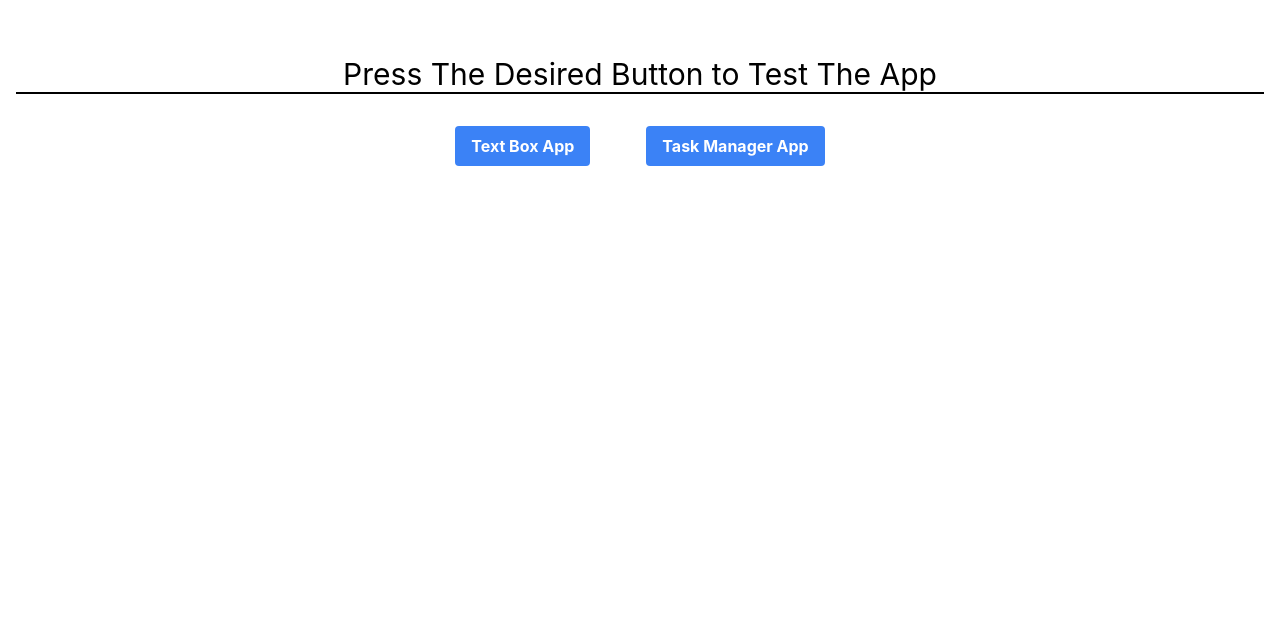
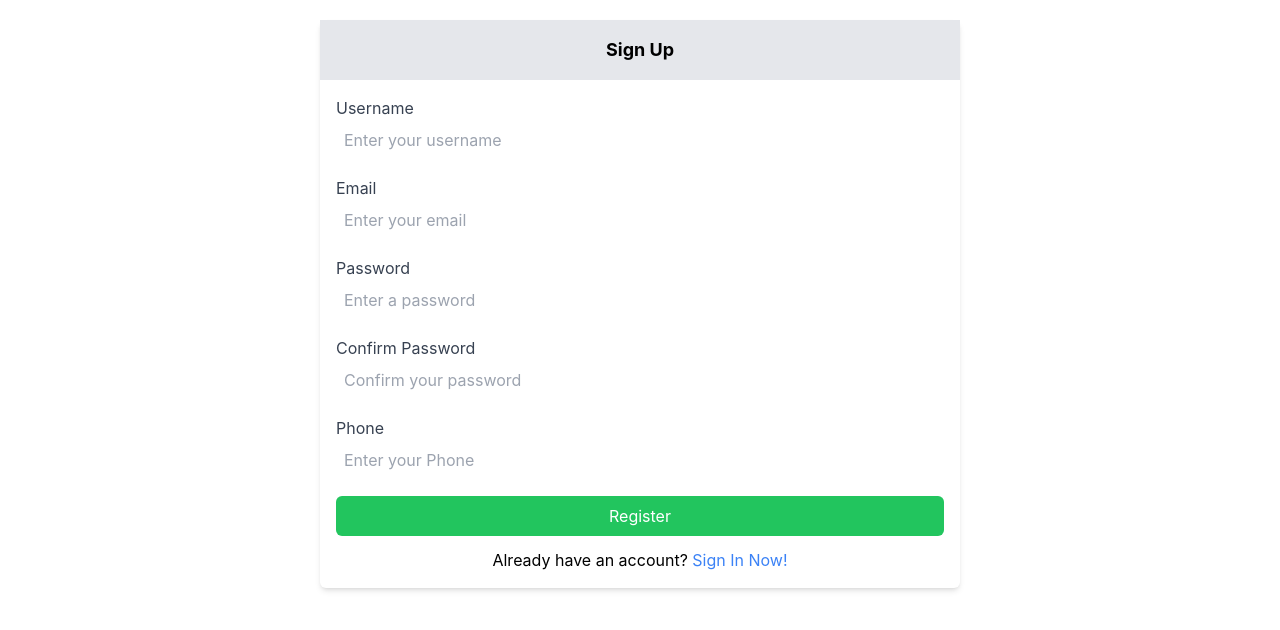
Before and after one commit to coder-saim/41_react_lab, a React (Create React App) app: page / in a window 1280 px wide. Shown: the top 630 px of the page. Built offline with nearby package versions, Linux system fonts and the light colour scheme.

Commit message:
register route added

```diff
--- a/package.json
+++ b/package.json
@@ -6,6 +6,7 @@
     "@testing-library/jest-dom": "^5.17.0",
     "@testing-library/react": "^13.4.0",
     "@testing-library/user-event": "^13.5.0",
+    "axios": "^1.6.8",
     "react": "^18.2.0",
     "react-dom": "^18.2.0",
     "react-router-dom": "^6.22.3",
--- a/src/App.js
+++ b/src/App.js
@@ -1,4 +1,5 @@
 import HomePage from "./components/HomePage";
+import Register from "./components/Register";
 import TaskManager from "./components/TaskManager";
 import TextBox from "./components/TextBox";
 import { Routes, Route, Navigate } from "react-router-dom";
@@ -6,7 +7,8 @@ import { Routes, Route, Navigate } from "react-router-dom";
 function App() {
   return (
     <Routes>
-      <Route path="/" element={<HomePage />} />
+      <Route path="/homepage" element={<HomePage />} />
+      <Route path="/" element={<Register />} />
       <Route path="/textbox" element={<TextBox />} />
       <Route path="/taskmanager" element={<TaskManager />} />
     </Routes>
```
Also changed, not shown: 1 other file (tests, documents, lock files or other folders).
